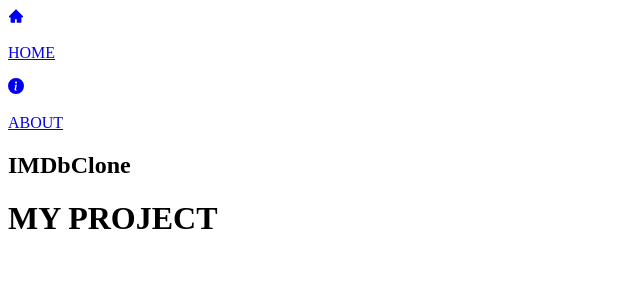
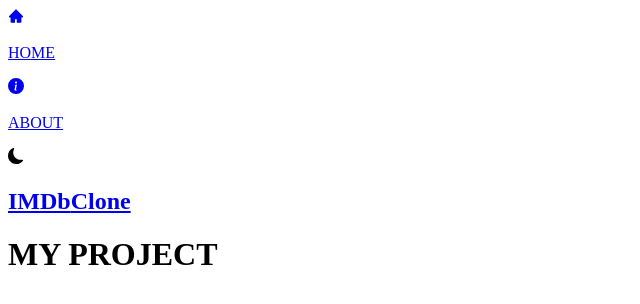
Before and after one commit to plsinduja/imdb, a Next.js app: page / in a window 1280 px wide. Shown: the top 304 px of the page, without its empty margins (0-640 px from the left). Built offline with nearby package versions, Linux system fonts and the light colour scheme.

Commit message:
add dark mode switch

```diff
--- a/package.json
+++ b/package.json
@@ -7,6 +7,7 @@
   },
   "dependencies": {
     "next": "^13.4.12",
+    "next-themes": "^0.2.1",
     "react": "^18.2.0",
     "react-dom": "^18.2.0",
     "react-icons": "^4.10.1"
--- /dev/null
+++ b/src/app/Providers.jsx
@@ -0,0 +1,10 @@
+"use client";
+import {ThemeProvider} from "next-themes";
+export default function Providers({children}) {
+  return (
+    <ThemeProvider enableSystem={true} attribute="class">
+    <div className="dark:bg-gray-700 dark:text-gray-200 text-gray-700 transition-colors duration-300 min-h-screen select-none">{children}</div>
+    </ThemeProvider>
+  )
+}
+//provider is client side but the next js still makes in side components as server side
--- a/src/app/layout.js
+++ b/src/app/layout.js
@@ -1,20 +1,21 @@
 import Header from "../components/Header";
-
+import Providers from "./Providers";
 export const metadata = {
-  title: 'IMDb',
-  description: 'Generated by using next js and tailwind css',
-}
-
+  title: "IMDb",
+  description: "Generated by using next js and tailwind css",
+};
 export default function RootLayout({ children }) {
   return (
     <html lang="en">
       <body>
+        <Providers>
           {/* Header */}
           <Header />
           {/* Navbar */}
           {/* SearchBox */}
           {children}
+        </Providers>
       </body>
     </html>
-  )
+  );
 }
--- /dev/null
+++ b/src/components/DarkModeSwitch.jsx
@@ -0,0 +1,22 @@
+"use client";
+import { MdLightMode } from "react-icons/md";
+import { BsMoonFill } from "react-icons/bs";
+import { useTheme } from "next-themes";
+import { useEffect } from "react";
+import { useState } from "react";
+export default function DarkModeSwitch() {
+  const { systemTheme, theme, setTheme } = useTheme();
+  const [mounted, setMounted ] = useState(false);
+  useEffect(() => setMounted(true),[]);
+  const currentTheme = theme === "system" ? systemTheme : theme;
+  return (
+    <>
+      {mounted &&
+        (currentTheme === "dark" ? (
+        <MdLightMode className="text-xl cursor-pointer hover:text-amber-500" onClick={() => setTheme("light")} />
+      ) : (
+        <BsMoonFill className="text-xl cursor-pointer hover:text-amber-500" onClick={() => setTheme("dark")} />
+      ))}
+    </>
+  );
+}
--- a/src/components/Header.jsx
+++ b/src/components/Header.jsx
@@ -1,6 +1,8 @@
 import MenuItem from "./MenuItem";
 import { AiFillHome } from "react-icons/ai";
 import { BsFillInfoCircleFill } from "react-icons/bs";
+import DarkModeSwitch from "./DarkModeSwitch";
+import Link from "next/link";
 export default function Header() {
   return (
     <div className="flex justify-between mx-2 max-w-6xl sm:mx-auto items-center py-6">
@@ -8,11 +10,16 @@
         <MenuItem title="HOME" address="/" Icon={AiFillHome} />
         <MenuItem title="ABOUT" address="/about" Icon={BsFillInfoCircleFill} />
       </div>
-      <div>
-        <h2 className="text-2xl">
-          <span className="font-bold bg-amber-500 py-1 px-2 rounded-lg mr-1">IMDb</span>
-          <span className="text-xl hidden sm:inline">Clone</span>
-        </h2>
+      <div className="flex space-x-5 items-center">
+        <DarkModeSwitch />
+        <Link href="/">
+          <h2 className="text-2xl">
+            <span className="font-bold bg-amber-500 py-1 px-2 rounded-lg mr-1">
+              IMDb
+            </span>
+            <span className="text-xl hidden sm:inline">Clone</span>
+          </h2>
+        </Link>
       </div>
     </div>
   );
--- a/tailwind.config.js
+++ b/tailwind.config.js
@@ -12,4 +12,5 @@
     extend: {},
   },
   plugins: [],
+  darkMode:"class",
 }
```
Also changed, not shown: 1 other file (tests, documents, lock files or other folders). Lines whose indentation alone changed are shown as unchanged.
